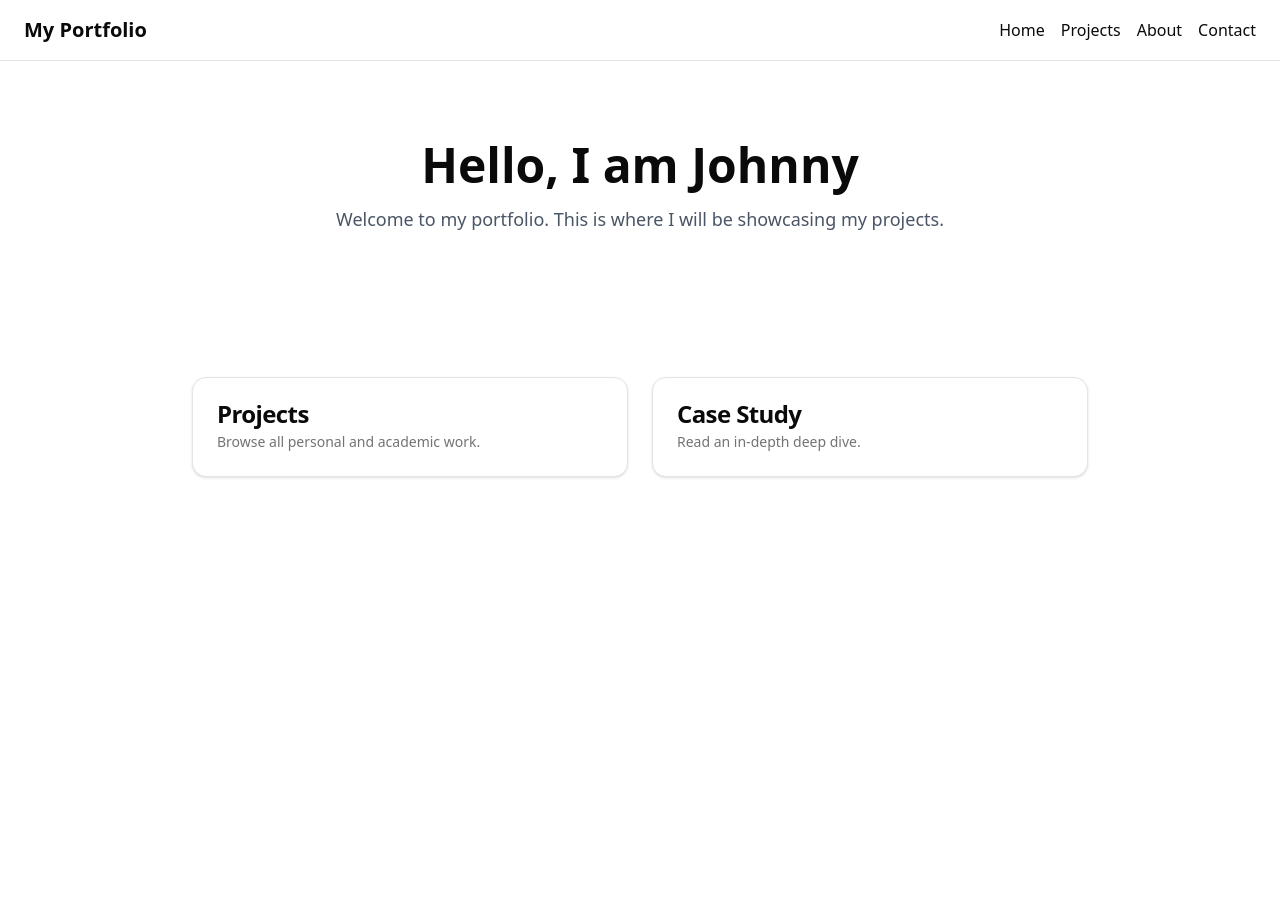
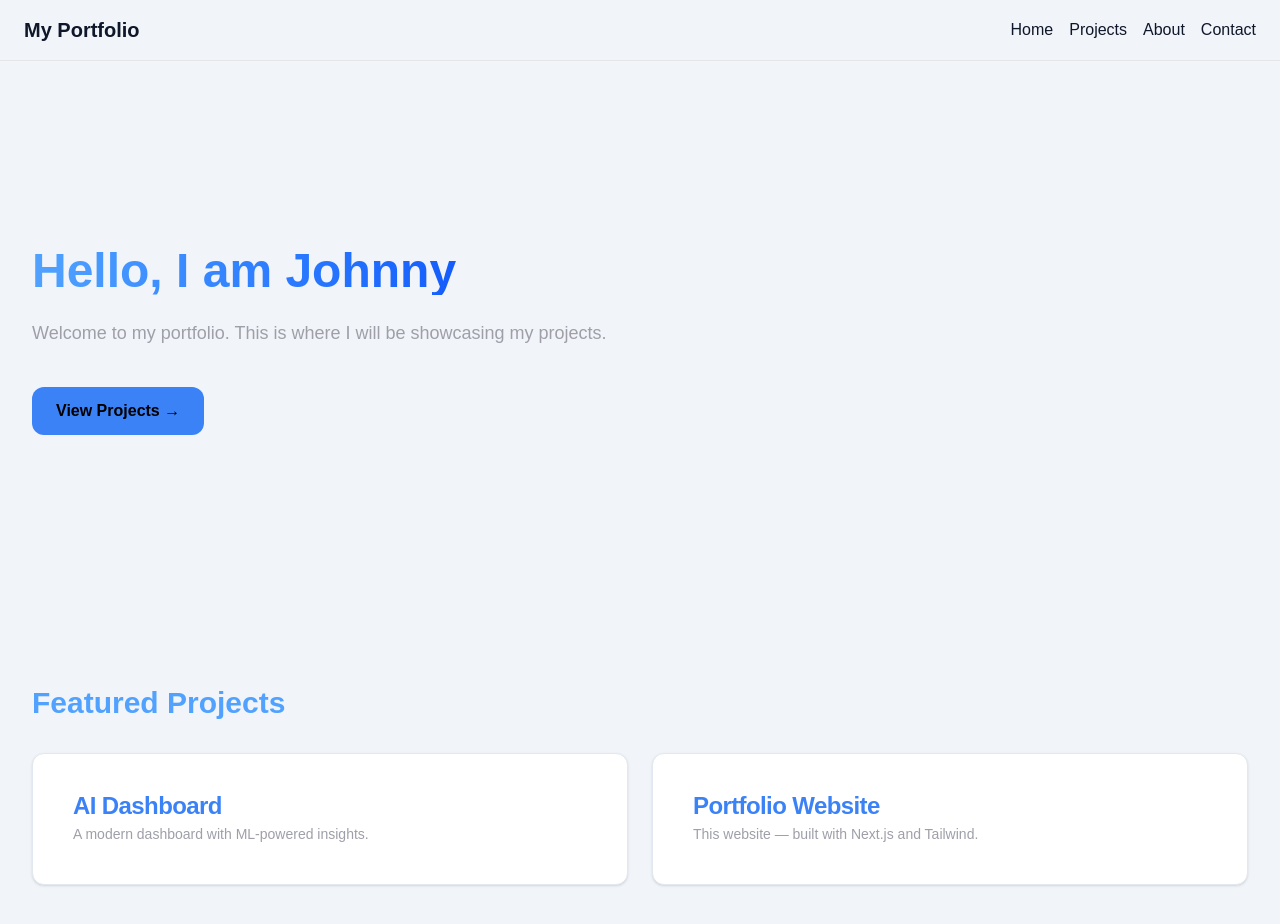
Before and after one commit to JohnnyNguyen97/CV, a Next.js app: page / in a window 1280 px wide. Shown: the top 924 px of the page. Before the commit the page ends 800 px from the top, so only its background shows below. Built offline with nearby package versions, Linux system fonts and the light colour scheme.

Commit message:
Made some theme changes on cards, and homepage and the whole webpage

```diff
--- a/app/globals.css
+++ b/app/globals.css
@@ -1,123 +1,42 @@
 @import "tailwindcss";
-@import "tw-animate-css";
+@tailwind base;
+@tailwind components;
+@tailwind utilities;
 
-@custom-variant dark (&:is(.dark *));
+/* THEME VARIABLES */
+:root {
+  --background: #000000;
+  --foreground: #e5e7eb;
 
-:root {
-  --color-background: var(--background);
-  --color-foreground: var(--foreground);
-  --font-sans: var(--font-geist-sans);
-  --radius: 0.625rem;
-  --background: oklch(1 0 0);
-  --foreground: oklch(0.145 0 0);
-  --card: oklch(1 0 0);
-  --card-foreground: oklch(0.145 0 0);
-  --popover: oklch(1 0 0);
-  --popover-foreground: oklch(0.145 0 0);
-  --primary: oklch(0.205 0 0);
-  --primary-foreground: oklch(0.985 0 0);
-  --secondary: oklch(0.97 0 0);
-  --secondary-foreground: oklch(0.205 0 0);
-  --muted: oklch(0.97 0 0);
-  --muted-foreground: oklch(0.556 0 0);
-  --accent: oklch(0.97 0 0);
-  --accent-foreground: oklch(0.205 0 0);
-  --destructive: oklch(0.577 0.245 27.325);
-  --border: oklch(0.922 0 0);
-  --input: oklch(0.922 0 0);
-  --ring: oklch(0.708 0 0);
-  --chart-1: oklch(0.646 0.222 41.116);
-  --chart-2: oklch(0.6 0.118 184.704);
-  --chart-3: oklch(0.398 0.07 227.392);
-  --chart-4: oklch(0.828 0.189 84.429);
-  --chart-5: oklch(0.769 0.188 70.08);
-  --sidebar: oklch(0.985 0 0);
-  --sidebar-foreground: oklch(0.145 0 0);
-  --sidebar-primary: oklch(0.205 0 0);
-  --sidebar-primary-foreground: oklch(0.985 0 0);
-  --sidebar-accent: oklch(0.97 0 0);
-  --sidebar-accent-foreground: oklch(0.205 0 0);
-  --sidebar-border: oklch(0.922 0 0);
-  --sidebar-ring: oklch(0.708 0 0);
+  --primary: #3b82f6;
+  --primary-glow: #60a5fa;
+  --accent: #1e40af;
+
+  --card-bg: #0d0d0d;
+  --card-border: #1f1f1f;
 }
 
-@theme inline {
-  --radius-sm: calc(var(--radius) - 4px);
-  --radius-md: calc(var(--radius) - 2px);
-  --radius-lg: var(--radius);
-  --radius-xl: calc(var(--radius) + 4px);
-  --color-background: var(--background);
-  --color-foreground: var(--foreground);
-  --color-card: var(--card);
-  --color-card-foreground: var(--card-foreground);
-  --color-popover: var(--popover);
-  --color-popover-foreground: var(--popover-foreground);
-  --color-primary: var(--primary);
-  --color-primary-foreground: var(--primary-foreground);
-  --color-secondary: var(--secondary);
-  --color-secondary-foreground: var(--secondary-foreground);
-  --color-muted: var(--muted);
-  --color-muted-foreground: var(--muted-foreground);
-  --color-accent: var(--accent);
-  --color-accent-foreground: var(--accent-foreground);
-  --color-destructive: var(--destructive);
-  --color-border: var(--border);
-  --color-input: var(--input);
-  --color-ring: var(--ring);
-  --color-chart-1: var(--chart-1);
-  --color-chart-2: var(--chart-2);
-  --color-chart-3: var(--chart-3);
-  --color-chart-4: var(--chart-4);
-  --color-chart-5: var(--chart-5);
-  --color-sidebar: var(--sidebar);
-  --color-sidebar-foreground: var(--sidebar-foreground);
-  --color-sidebar-primary: var(--sidebar-primary);
-  --color-sidebar-primary-foreground: var(--sidebar-primary-foreground);
-  --color-sidebar-accent: var(--sidebar-accent);
-  --color-sidebar-accent-foreground: var(--sidebar-accent-foreground);
-  --color-sidebar-border: var(--sidebar-border);
-  --color-sidebar-ring: var(--sidebar-ring);
+/* Light mode fallback (optional) */
+@media (prefers-color-scheme: light) {
+  :root {
+    --background: #f1f5f9;
+    --foreground: #0f172a;
+
+    --card-bg: white;
+    --card-border: #e2e8f0;
+  }
 }
 
-.dark {
-  --background: oklch(0.145 0 0);
-  --foreground: oklch(0.985 0 0);
-  --card: oklch(0.205 0 0);
-  --card-foreground: oklch(0.985 0 0);
-  --popover: oklch(0.205 0 0);
-  --popover-foreground: oklch(0.985 0 0);
-  --primary: oklch(0.922 0 0);
-  --primary-foreground: oklch(0.205 0 0);
-  --secondary: oklch(0.269 0 0);
-  --secondary-foreground: oklch(0.985 0 0);
-  --muted: oklch(0.269 0 0);
-  --muted-foreground: oklch(0.708 0 0);
-  --accent: oklch(0.269 0 0);
-  --accent-foreground: oklch(0.985 0 0);
-  --destructive: oklch(0.704 0.191 22.216);
-  --border: oklch(1 0 0 / 10%);
-  --input: oklch(1 0 0 / 15%);
-  --ring: oklch(0.556 0 0);
-  --chart-1: oklch(0.488 0.243 264.376);
-  --chart-2: oklch(0.696 0.17 162.48);
-  --chart-3: oklch(0.769 0.188 70.08);
-  --chart-4: oklch(0.627 0.265 303.9);
-  --chart-5: oklch(0.645 0.246 16.439);
-  --sidebar: oklch(0.205 0 0);
-  --sidebar-foreground: oklch(0.985 0 0);
-  --sidebar-primary: oklch(0.488 0.243 264.376);
-  --sidebar-primary-foreground: oklch(0.985 0 0);
-  --sidebar-accent: oklch(0.269 0 0);
-  --sidebar-accent-foreground: oklch(0.985 0 0);
-  --sidebar-border: oklch(1 0 0 / 10%);
-  --sidebar-ring: oklch(0.556 0 0);
+body {
+  background-color: var(--background);
+  color: var(--foreground);
+  font-family: Arial, sans-serif;
 }
 
-@layer base {
-  * {
-    @apply border-border outline-ring/50;
-  }
-  body {
-    @apply bg-background text-foreground;
-  }
+/* Blue glowing hover effect */
+.hover-glow {
+  transition: 0.25s;
 }
+.hover-glow:hover {
+  box-shadow: 0 0 18px var(--primary-glow);
+}
--- a/app/layout.tsx
+++ b/app/layout.tsx
@@ -13,7 +13,7 @@ const geistMono = Geist_Mono({
   subsets: ["latin"],
 });
 
-export const metadata: Metadata = {
+export const metadata = {
   title: "My Portfolio",
   description: "Personal Portfolio Website",
 };
@@ -25,7 +25,7 @@ export default function RootLayout({
 }>) {
   return (
     <html lang="en">
-      <body>
+      <body className="bg-[var(--background)] text-[var(--foreground)]">
         <Navbar />
         {children}
       </body>
--- a/app/page.tsx
+++ b/app/page.tsx
@@ -3,22 +3,28 @@ import ProjectCard from "@/components/ProjectCard";
 
 export default function Home() {
   return (
-    <div className="space-y-16">
+    <main className="w-full">
       <Hero />
 
-      <section className="grid max-w-4xl grid-cols-1 gap-6 sm:grid-cols-2 mx-auto">
-        <ProjectCard
-          title="Projects"
-          description="Browse all personal and academic work."
-          href="/projects"
-        />
+      <section className="px-8 py-16">
+        <h2 className="text-3xl font-semibold mb-8 text-blue-400">
+          Featured Projects
+        </h2>
 
-        <ProjectCard
-          title="Case Study"
-          description="Read an in-depth deep dive."
-          href="/projects/case-study"
-        />
+        <div className="grid sm:grid-cols-2 gap-6">
+          <ProjectCard
+            title="AI Dashboard"
+            description="A modern dashboard with ML-powered insights."
+            href="/projects/ai-dashboard"
+          />
+
+          <ProjectCard
+            title="Portfolio Website"
+            description="This website — built with Next.js and Tailwind."
+            href="/projects/portfolio"
+          />
+        </div>
       </section>
-    </div>
+    </main>
   );
 }
--- a/components/ProjectCard.tsx
+++ b/components/ProjectCard.tsx
@@ -19,10 +19,12 @@ export default function ProjectCard({
 }: ProjectCardProps) {
   return (
     <Link href={href}>
-      <Card className="cursor-pointer transition hover:shadow-lg">
+      <Card className="hover-glow bg-[var(--card-bg)] border border-[var(--card-border)] rounded-xl cursor-pointer transition p-4">
         <CardHeader>
-          <CardTitle>{title}</CardTitle>
-          <CardDescription>{description}</CardDescription>
+          <CardTitle className="text-[var(--primary)]">{title}</CardTitle>
+          <CardDescription className="text-zinc-400">
+            {description}
+          </CardDescription>
         </CardHeader>
       </Card>
     </Link>
--- a/components/sections/Hero.tsx
+++ b/components/sections/Hero.tsx
@@ -1,11 +1,20 @@
 export default function Hero() {
-    return (
-        <section className="py-20 text-center">
-            <h1 className="text-5xl font-bold mb-4">Hello, I am Johnny</h1>
-            <p className="text-lg text-gray-600 dark:text-gray-400 max-w-2xl mx-auto">
-                Welcome to my portfolio. This is where I will be showcasing my projects.
+  return (
+    <section className="min-h-[70vh] w-full flex flex-col justify-center items-start gap-6 px-8 py-32">
+      <h1 className="text-5xl font-bold text-transparent bg-clip-text bg-gradient-to-r from-blue-400 to-blue-600">
+        Hello, I am Johnny
+      </h1>
 
-            </p>
-        </section>
-    );
+      <p className="text-lg max-w-xl text-zinc-400">
+        Welcome to my portfolio. This is where I will be showcasing my projects.
+      </p>
+
+      <a
+        href="/projects"
+        className="mt-4 px-6 py-3 rounded-xl bg-[var(--primary)] text-black font-semibold hover-glow"
+      >
+        View Projects →
+      </a>
+    </section>
+  );
 }
```
